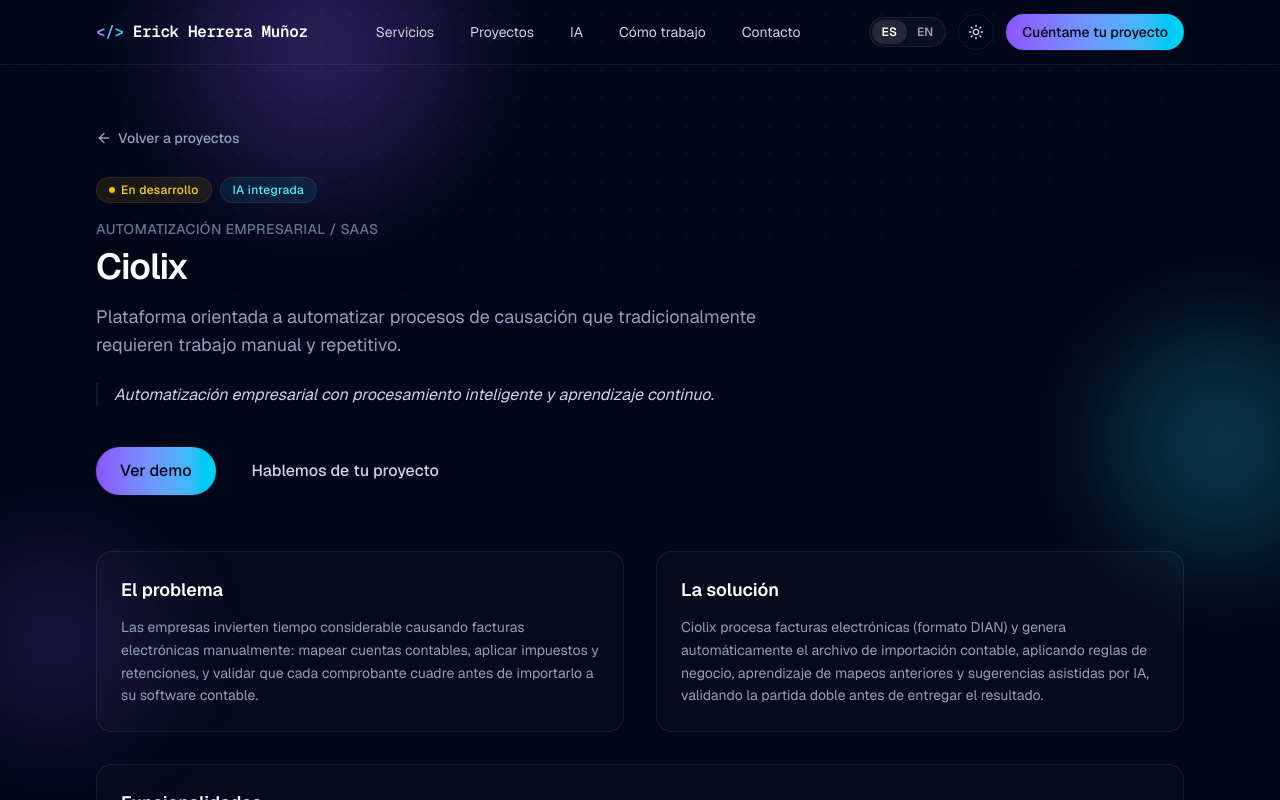
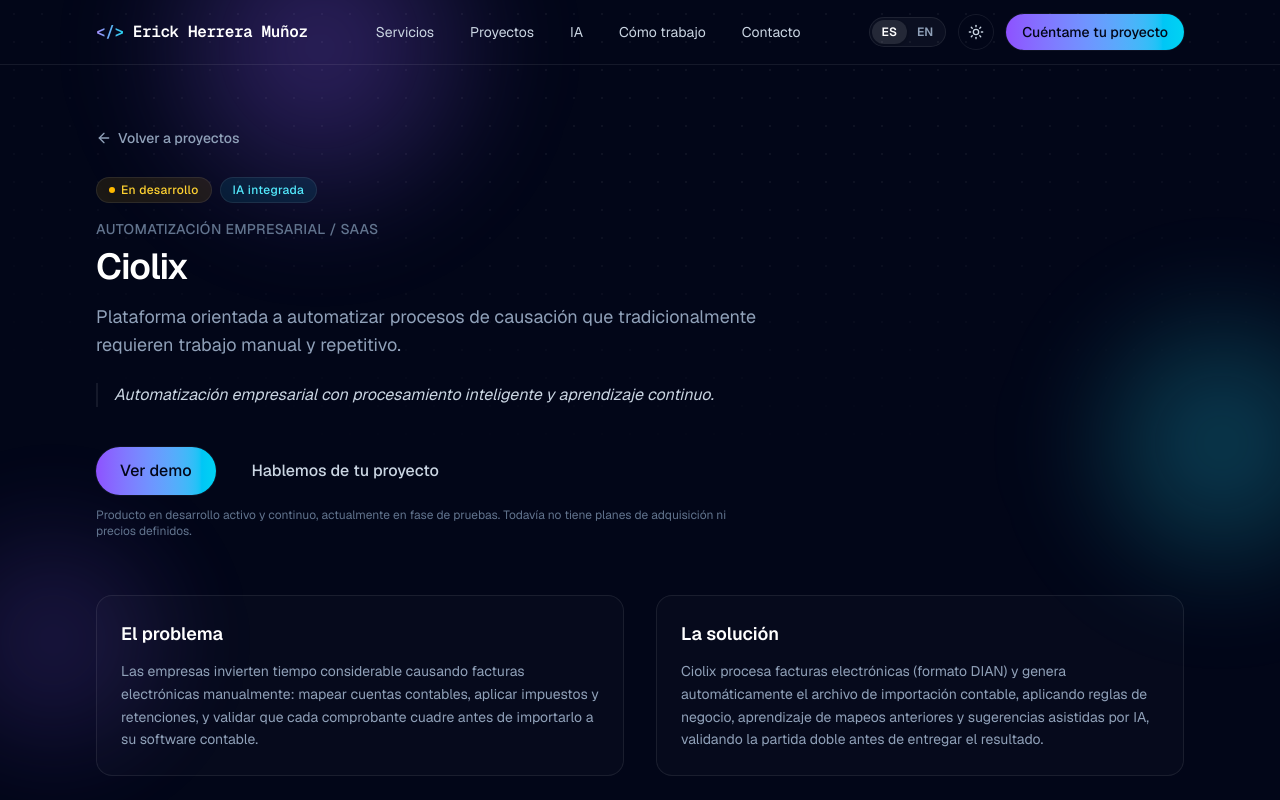
Before and after one commit to EHM2396/portafolio, a Next.js app: page /proyectos/ciolix in a window 1280 px wide. Shown: the top 800 px of the page. Built offline with nearby package versions, Linux system fonts and the light colour scheme.

Commit message:
Aclarar estado real de la demo de Ciolix
Nota visible junto al boton de demo: producto en desarrollo activo y
continuo, en fase de pruebas, sin planes de adquisicion/precios aun.

```diff
--- a/src/app/proyectos/[slug]/ProjectDetail.tsx
+++ b/src/app/proyectos/[slug]/ProjectDetail.tsx
@@ -61,6 +61,12 @@ export function ProjectDetail({ project }: { project: Project }) {
             {t.projectPage.talkAboutProject}
           </Button>
         </div>
+
+        {project.demoUrl && project.demoNote && (
+          <p className="mt-3 max-w-2xl text-xs text-slate-500 dark:text-slate-500">
+            {project.demoNote[locale]}
+          </p>
+        )}
 
         <div className="mt-14 grid gap-8 sm:grid-cols-2">
           <section className="rounded-2xl border border-slate-200 bg-slate-50 p-6 dark:border-white/10 dark:bg-white/[0.02]">
--- a/src/data/projects.ts
+++ b/src/data/projects.ts
@@ -51,6 +51,10 @@ export const projects: Project[] = [
     ],
     images: [],
     demoUrl: "https://smart-causation-52ig.vercel.app/",
+    demoNote: {
+      es: "Producto en desarrollo activo y continuo, actualmente en fase de pruebas. Todavía no tiene planes de adquisición ni precios definidos.",
+      en: "Actively and continuously developed product, currently in a testing phase. Pricing and acquisition plans are not defined yet.",
+    },
     projectUrl: undefined,
     status: "En desarrollo",
     myRole: {
--- a/src/types/project.ts
+++ b/src/types/project.ts
@@ -24,6 +24,8 @@ export interface Project {
   /** Puede ir vacío mientras no existan capturas reales. */
   images: string[];
   demoUrl?: string;
+  /** Aclaración corta que acompaña al botón de demo (ej. estado real del entorno, sin planes/precios aún). */
+  demoNote?: LocalizedText;
   projectUrl?: string;
   status: ProjectStatus;
   myRole: LocalizedText;
```
